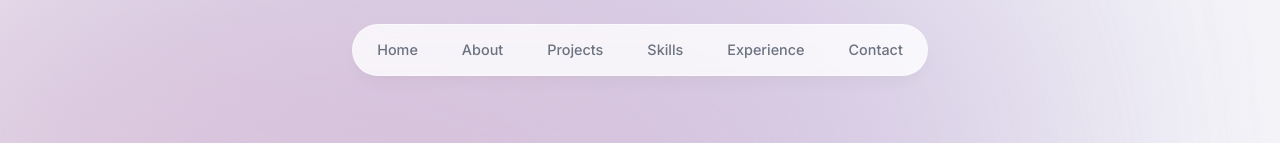
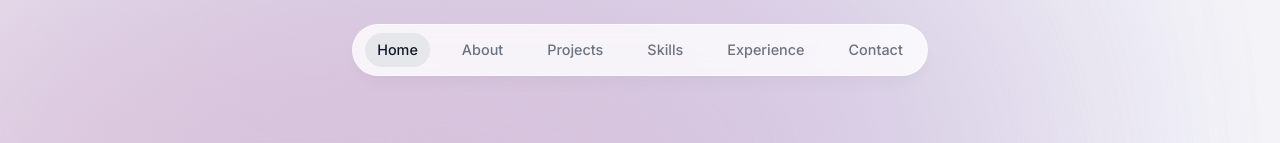
Before and after one commit to Tally2014/portfolio, a Next.js app: page / in a window 1280 px wide. Shown: the top 143 px of the page. Built offline with nearby package versions, Linux system fonts and the light colour scheme.

Commit message:
style - Make gray background for the selected Nav link

```diff
--- a/components/Header.tsx
+++ b/components/Header.tsx
@@ -1,10 +1,12 @@
 "use client"
-import React from 'react'
+import {useState} from 'react'
 import { motion } from 'framer-motion'
 import { links } from '@/lib/data'
 import Link from 'next/link'
+import clsx from 'clsx'
 
 export default function Header() {
+    const [activeSection, setActiveSection] = useState("Home");
   return (
     <header className='z-[999] relative'>
         <motion.div className='fixed top-0 left-1/2 -translate-x-1/2 h-[4.5rem] w-full rounded-none border
@@ -19,7 +21,17 @@
                         key={link.hash}
                         initial={{ y: -100, opacity: 0 }}
                         animate={{ y: 0, opacity: 1 }}>
-                        <Link className='"flex w-full items-center justify-center px-3 py-3 hover:text-gray-950 transition' href={link.hash}>{link.name}</Link>
+                        <Link className={clsx('flex w-full items-center justify-center px-3 py-3 hover:text-gray-950 transition',
+                        {"text-gray-900": activeSection === link.name})} href={link.hash}
+                        onClick={() => {
+                            setActiveSection(link.name);
+                          }}
+                        >
+
+                        {link.name}
+                        {link.name === activeSection && (
+                            <span className="bg-gray-200 rounded-full absolute inset-0 -z-10"></span>)}
+                        </Link>
                     </motion.li>
                 ))}
             </ul>
```
